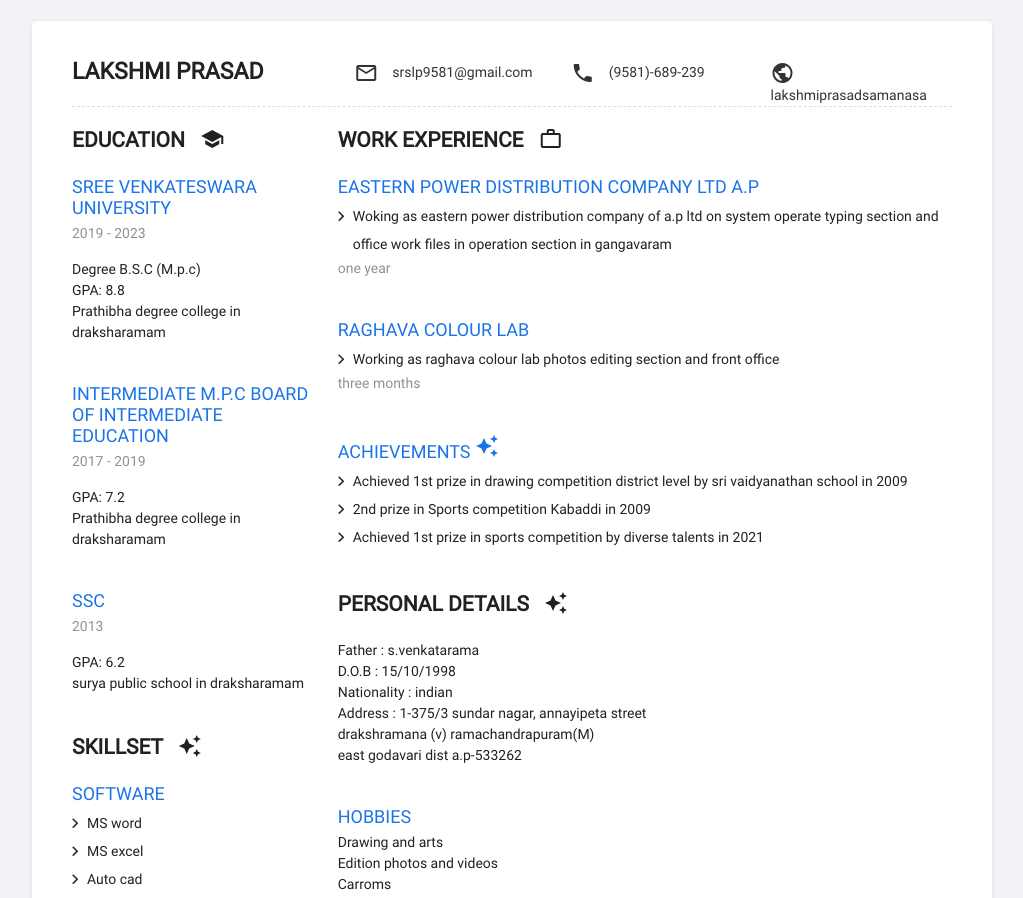
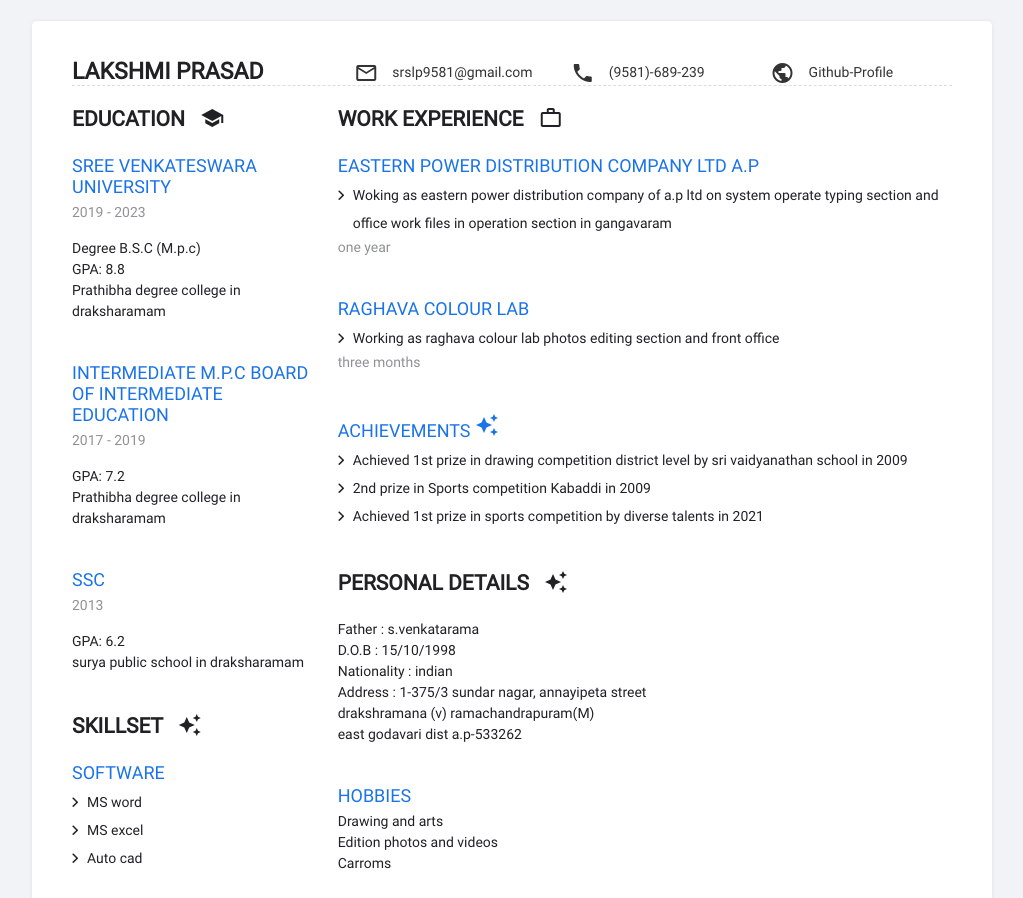
Before and after one commit to lakshmiprasad-brs/grid-resume, a plain HTML site: page index.html in a window 1280 px wide. Shown: the top 898 px of the page, without its empty margins (128-1151 px from the left). Drawn offline with Linux system fonts and the light colour scheme.

Commit message:
Update index.html

```diff
--- a/index.html
+++ b/index.html
@@ -38,7 +38,7 @@
       <h1>lakshmi prasad</h1>
       <p><a href="https://www.google.com/gmail/"> <i class="material-icons">mail_outline</i>srslp9581@gmail.com </a></p>
       <p><a href="tel:(9581)-689-239"> <i class="material-icons">phone</i>(9581)-689-239 </a> </p>
-      <p><a href="linkedin.com/in/lakshmiprasadsamanasa" target="_blank"> <i class="material-icons">public</i>lakshmiprasadsamanasa </a></p>
+      <p><a href="linkedin.com/in/lakshmiprasadsamanasa" target="_blank"> <i class="material-icons">public</i>Github-Profile</a></p>
     </header>
     <!-- Header Ends here -->
 
```
